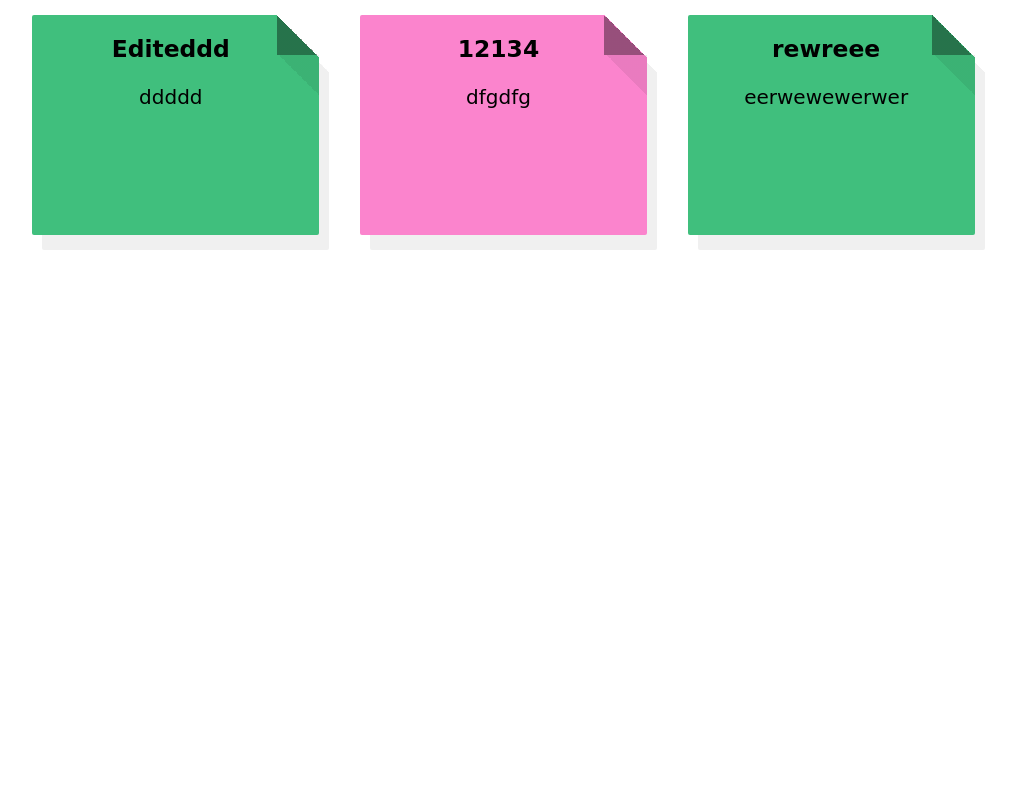
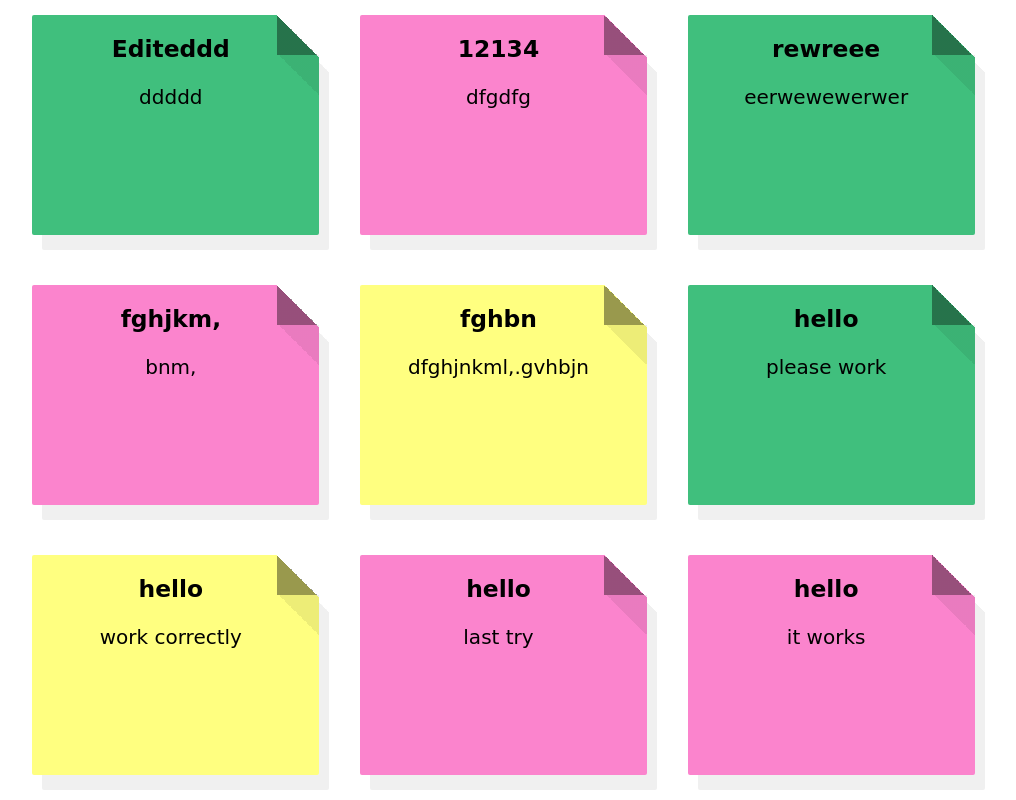
Before and after one commit to AyselHeydarova/React-Step-Project, a React (Create React App) app: page / in a window 1280 px wide. Shown: the part 1162-1962 px from the top of the page, without its empty margins (116-1132 px from the left). Before the commit the page ends 1422 px from the top, so only its background shows below. Built offline with nearby package versions, Linux system fonts and the light colour scheme; data requests are answered from the project's data file; a web font is replaced by a local one.

Commit message:
merge conflict fixed

```diff
--- a/src/JSONserver/db.json
+++ b/src/JSONserver/db.json
@@ -10,14 +10,14 @@
     {
       "title": "Complete create component",
       "text": "Post request\nsmth else",
-      "color": "rgb(64, 191, 125)",
+      "color": "rgb(255, 255, 128)",
       "id": "326536-605f-cf8f-6eaa-52f0c1fad18",
       "isCompleted": true
     },
     {
       "title": "Step Project",
       "text": "complete components",
-      "color": "rgb(77, 195, 255)",
+      "color": "rgb(251, 132, 205)",
       "id": "28d0c6-276-a01a-41b-5404c335206",
       "isCompleted": true
     },
@@ -104,6 +104,48 @@
       "color": "rgb(64, 191, 125)",
       "id": "b7de31-15df-41bc-70da-74e0bdfddc68",
       "isCompleted": false
+    },
+    {
+      "title": "fghjkm,",
+      "text": "bnm,",
+      "color": "rgb(251, 132, 205)",
+      "id": "66c50-aef3-360a-ba72-45818b3d5d1",
+      "isCompleted": false
+    },
+    {
+      "title": "fghbn",
+      "text": "dfghjnkml,.gvhbjn",
+      "color": "rgb(255, 255, 128)",
+      "id": "cd134b-fcad-462e-58aa-6b0b5e752fe5",
+      "isCompleted": false
+    },
+    {
+      "title": "hello",
+      "text": "please work",
+      "color": "rgb(64, 191, 125)",
+      "id": "5bb3060-ad5-e132-7ec8-2acc45ff40",
+      "isCompleted": false
+    },
+    {
+      "title": "hello",
+      "text": "work correctly",
+      "id": "f2be51-8f47-4c8f-6f8-b62677877e08",
+      "isCompleted": false,
+      "color": "rgb(255, 255, 128)"
+    },
+    {
+      "title": "hello",
+      "text": "last try",
+      "color": "rgb(251, 132, 205)",
+      "id": "f1318de-2ac-277-ce0b-cdd7d14b1c4b",
+      "isCompleted": false
+    },
+    {
+      "title": "hello",
+      "text": "it works\n",
+      "color": "rgb(251, 132, 205)",
+      "id": "1a4ab-124f-5a44-27a0-f80dce4f3e",
+      "isCompleted": false
     }
   ]
 }
--- a/src/components/Create/Create.js
+++ b/src/components/Create/Create.js
@@ -7,9 +7,11 @@ const Create = () => {
 
     const [redirect,setRedirect] = useState(false);
 
+    // Creating new note
+    const colors=['rgb(64, 191, 125)','rgb(77, 195, 255)','rgb(255, 255, 128)','rgb(251, 132, 205)'];
     const [newTitle, setTitle] = useState('');
     const [newText, setText] = useState('');
-    const [newColor, setColor] = useState('rgb(255, 255, 128)');
+    const [newColor, setColor] = useState(colors[Math.floor(Math.random()*4)]);
     const id = uuid();
 
     const newNote = {
@@ -53,21 +55,17 @@ const Create = () => {
 
     };
 
-
-    const colorGreen = () => {
-        setColor('rgb(64, 191, 125)');
-    };
-
-    const colorBlue = () => {
-        setColor('rgb(77, 195, 255)');
-    };
-
-    const colorYellow = () => {
-        setColor('rgb(255, 255, 128)');
-    };
-
-    const colorRed = () => {
-        setColor('rgb(251, 132, 205)');
+    const setNewColor=(index)=>{
+        switch (index) {
+            case 0: setColor(colors[index]);
+                break;
+            case 1:setColor(colors[index]);
+                break;
+            case 2:setColor(colors[index]);
+                break;
+            case 3:setColor(colors[index]);
+                break;
+        }
     };
 
 
@@ -82,10 +80,10 @@ const Create = () => {
 
             <div className={'colors-container'}>
                 <p>Color:</p>
-                <div className={'green circle'} onClick={colorGreen}></div>
-                <div className={'blue circle'} onClick={colorBlue}></div>
-                <div className={'yellow circle'} onClick={colorYellow}></div>
-                <div className={'red circle'} onClick={colorRed}></div>
+                <div className={'green circle'} onClick={()=>setNewColor(0)}></div>
+                <div className={'blue circle'} onClick={()=>setNewColor(1)}></div>
+                <div className={'yellow circle'} onClick={()=>setNewColor(2)}></div>
+                <div className={'red circle'} onClick={()=>setNewColor(3)}></div>
             </div>
 
 
--- a/src/components/Create/Create.scss
+++ b/src/components/Create/Create.scss
@@ -46,6 +46,7 @@
     width: 20px;
     height: 20px;
     margin: 10px;
+    cursor: pointer;
 }
 
 .red {
--- a/src/components/NavBar/NavBar.js
+++ b/src/components/NavBar/NavBar.js
@@ -7,7 +7,7 @@ const NavBar = () => {
     return (
         <header className={'header'}>
             <Link to={'/'} className={'app-info'}>
-                <img className={'logo'} src="Images/logo.png"  alt="app logo"/>
+                <img className={'logo'} src="./Images/logo.png"  alt="app logo"/>
                 <h1 className={'app-name'}>NotesApp</h1>
             </Link>
 
--- a/src/components/SingleNote.js
+++ b/src/components/SingleNote.js
@@ -17,6 +17,7 @@ const SingleNote = ({match}) => {
 
     const {title, text, color, isCompleted} = note;
 
+    // EDIT Form\\\\\\\\\\\\\\\\\\\\\\\\\\\
 
     const [newTitle, setNewTitle] = useState(title);
     const [newText, setNewText] = useState(text);
@@ -31,23 +32,18 @@ const SingleNote = ({match}) => {
     const getText = (event) => {
         setNewText(event.target.value);
     };
-
-    const colorGreen = () => {
-        setNewColor('rgb(64, 191, 125)');
+    const setColor=(colorName)=>{
+        switch (colorName) {
+            case "green":setNewColor('rgb(64, 191, 125)');
+            break;
+            case "blue":setNewColor('rgb(77, 195, 255)');
+            break;
+            case "yellow":setNewColor('rgb(255, 255, 128)');
+            break;
+            case "red":setNewColor('rgb(251, 132, 205)');
+            break;
+        }
     };
-
-    const colorBlue = () => {
-        setNewColor('rgb(77, 195, 255)');
-    };
-
-    const colorYellow = () => {
-        setNewColor('rgb(255, 255, 128)');
-    };
-
-    const colorRed = () => {
-        setNewColor('rgb(251, 132, 205)');
-    };
-
     const editedData = {
         title: newTitle,
         text: newText,
@@ -107,13 +103,13 @@ const SingleNote = ({match}) => {
             <textarea className={'note-text'} id="" cols="30" rows="10" defaultValue={text}
                       onChange={getText}></textarea>
 
-            <div className={'colors-container'}>
-                <p>Color:</p>
-                <div className={'green circle'} onClick={colorGreen}></div>
-                <div className={'blue circle'} onClick={colorBlue}></div>
-                <div className={'yellow circle'} onClick={colorYellow}></div>
-                <div className={'red circle'} onClick={colorRed}></div>
-            </div>
+        <div className={'colors-container'}>
+            <p>Color:</p>
+            <div className={'green circle'} onClick={()=>setColor("green")}></div>
+            <div className={'blue circle'} onClick={()=>setColor("blue")}></div>
+            <div className={'yellow circle'} onClick={()=>setColor("yellow")}></div>
+            <div className={'red circle'} onClick={()=>setColor("red")}></div>
+        </div>
 
             <input className={'create-btn'} type={'submit'} value={'Save'}/>
         </form>
```
Also changed, not shown: src/components/NavBar/Images/logo.png (renamed from public/Images/logo.png).
